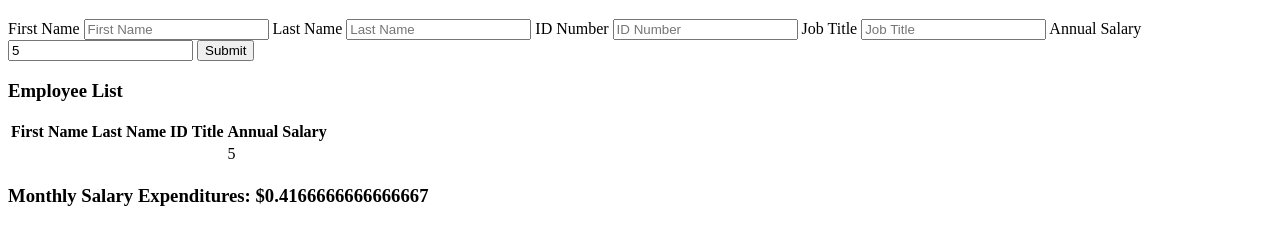
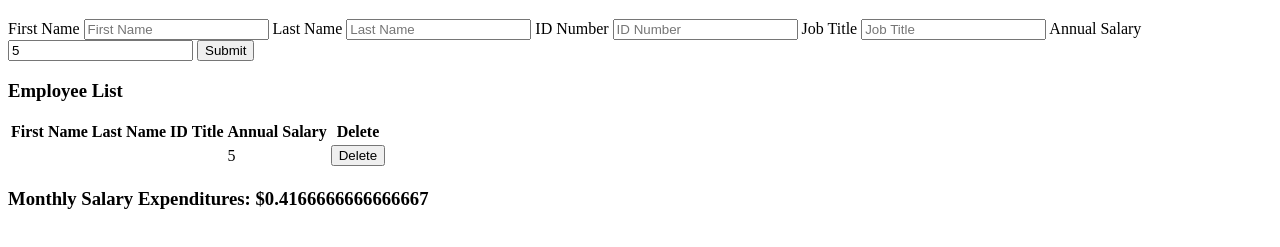
Before and after one commit to edwippler/weekend-1-walkthrough, a plain HTML site: page index.html in a window 1280 px wide. Both pictures are taken after typing "5" into the empty fields and a click on the button "Submit". Shown: the part 61-308 px from the top of the page. Drawn offline with Linux system fonts and the light colour scheme.

Commit message:
delet button works

```diff
--- a/client.js
+++ b/client.js
@@ -15,6 +15,7 @@ $(document).ready(function(){//waits for DOM to completely load
      '<td>' + idNumber + '</td>' +
      '<td>' + jobTitle + '</td>' +
      '<td>' + annualSalary + '</td>' +
+     '<td><button class="deleteEmployeeButton">Delete '+ firstName + '</button></td>' +
    '</tr>'
  );
 // add monthly salary expenses to the DOM
@@ -24,4 +25,9 @@ $(document).ready(function(){//waits for DOM to completely load
  $('#monthlyExpenses').text(totalMonthlyExpenses);
 
  });
+
+ $('#employeeTableBody').on('click', '.deleteEmployeeButton', function(){
+   console.log('Delete button was clicked!!');
+   $(this).closest('tr').remove();
+ })
 });
--- a/index.html
+++ b/index.html
@@ -31,6 +31,7 @@
                   <th>ID</th>
                   <th>Title</th>
                   <th>Annual Salary</th>
+                  <th>Delete</th>
                 </tr>
                 </thead>
                 <tbody id="employeeTableBody">
```
